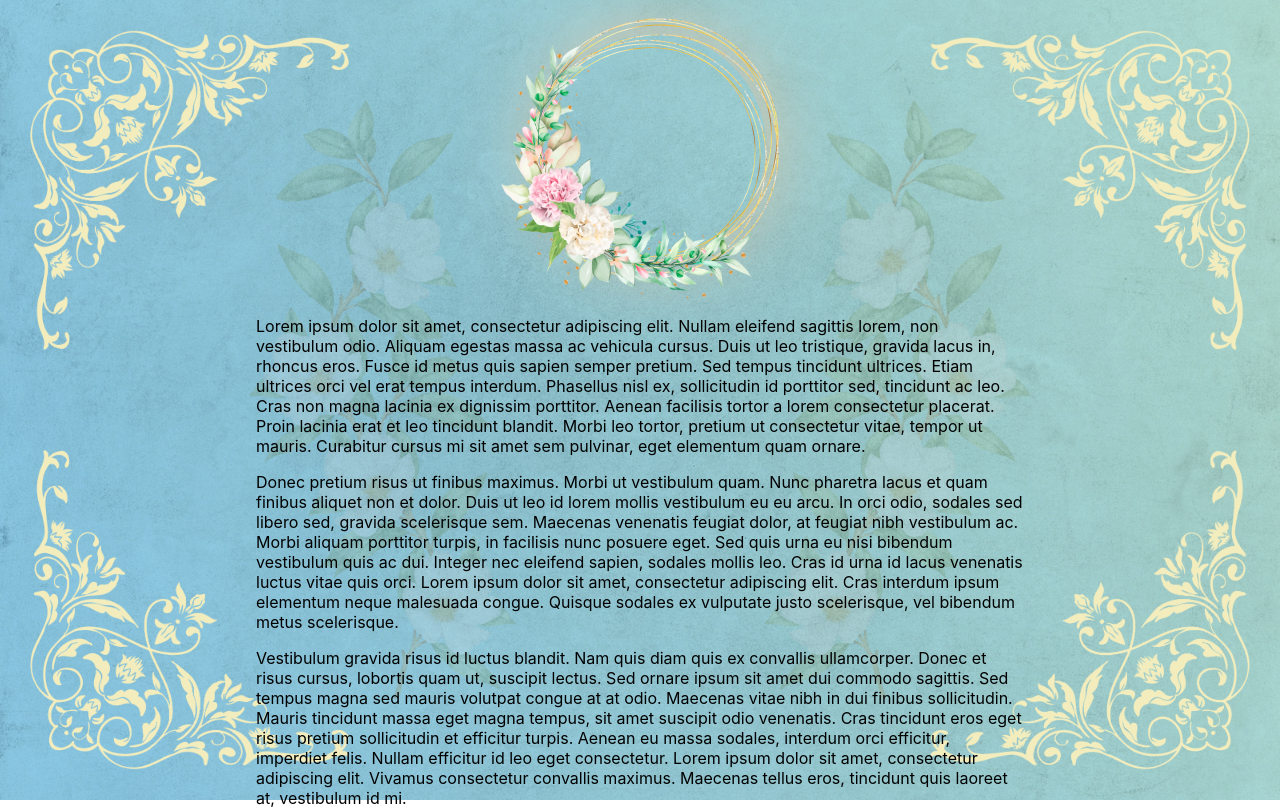
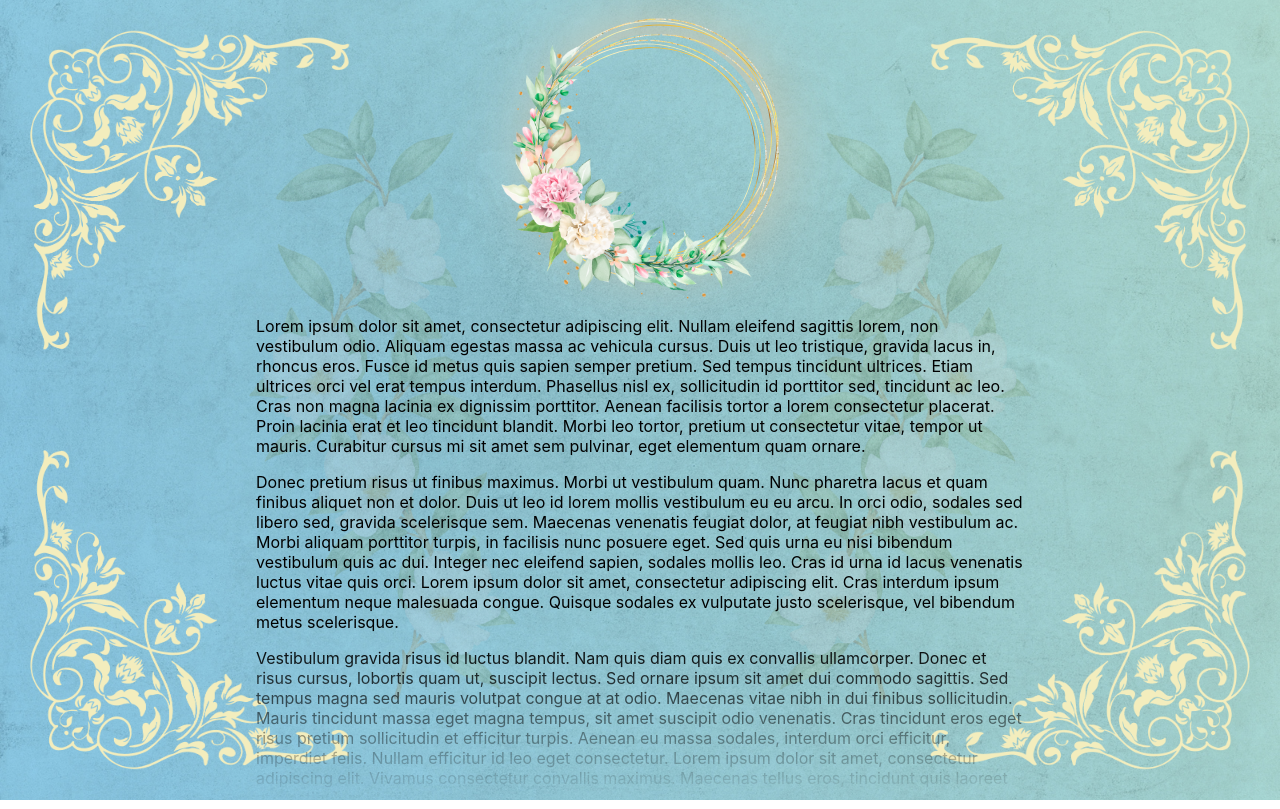
Before and after one commit to leonardoteck/convite, a React (Create React App) app: page / in a window 1280 px wide. Shown: the top 809 px of the page. Built offline with nearby package versions, Linux system fonts and the light colour scheme.

Commit message:
added a transparent mask at bottom of content hoc

```diff
--- a/src/components/components/logo/logo.tsx
+++ b/src/components/components/logo/logo.tsx
@@ -11,6 +11,8 @@ export const Logo = () => (
       <img src={glitterImg} alt='' id='glitter1' />
       <img src={glitterImg} alt='' id='glitter2' />
       <img src={goldenRings} alt='' id='goldenRings' />
+      {/* <span>K</span>
+      <span>L</span> */}
       <img src={flowerCrown} alt='' id='flowerCrown' />
     </div>
   </div>
--- a/src/components/hocs/content/content.css
+++ b/src/components/hocs/content/content.css
@@ -1,5 +1,17 @@
+#mask {
+  mask-image: linear-gradient(180deg, black 0%, black 80%, transparent 100%);
+  width: calc(100vw);
+  height: calc(100vh);
+  overflow-y: scroll;
+  overflow-x: hidden;
+  scrollbar-width: none;
+  padding-bottom: calc(20vh);
+}
+
 #content {
-  width: 60%;
+  width: 100%;
+  padding-left: 20%;
+  padding-right: 20%;
   margin: 0 auto;
   padding-top: 20px;
 }
--- a/src/components/hocs/content/content.tsx
+++ b/src/components/hocs/content/content.tsx
@@ -4,6 +4,7 @@ import { Logo } from '../../components/logo/logo';
 
 export const Content = () => {
   return (
+    <div id='mask'>
       <div id="content">
         <Logo />
         <p>
@@ -37,5 +38,6 @@ export const Content = () => {
           Proin gravida maximus eros, ac elementum est facilisis nec. Fusce pharetra fermentum fermentum. Nullam hendrerit eu erat a egestas. Etiam blandit quis tortor sed pellentesque. Pellentesque mattis quis augue a pretium. Mauris leo ipsum, vestibulum non maximus vel, aliquam nec purus. Morbi a luctus ligula. Aliquam erat volutpat. Cras bibendum commodo velit eget hendrerit. Etiam sollicitudin lacus lorem. Phasellus pretium turpis eu magna hendrerit, eget fermentum augue rhoncus. Sed sem risus, hendrerit ac porta ac, posuere et odio. Sed nibh mi, rhoncus sed suscipit eget, malesuada eget tellus. Nullam tincidunt metus nunc, ac suscipit lorem pharetra lacinia. Quisque bibendum neque vel enim imperdiet cursus. Proin ac metus in augue lacinia mollis.
         </p>
       </div>
+    </div>
   );
 }
--- a/src/index.css
+++ b/src/index.css
@@ -7,6 +7,10 @@ body {
   -moz-osx-font-smoothing: grayscale;
 }
 
+* {
+  box-sizing: border-box;
+}
+
 #root {
   width: 100%;
   height: 100%;
```
Lines whose indentation alone changed are shown as unchanged.
